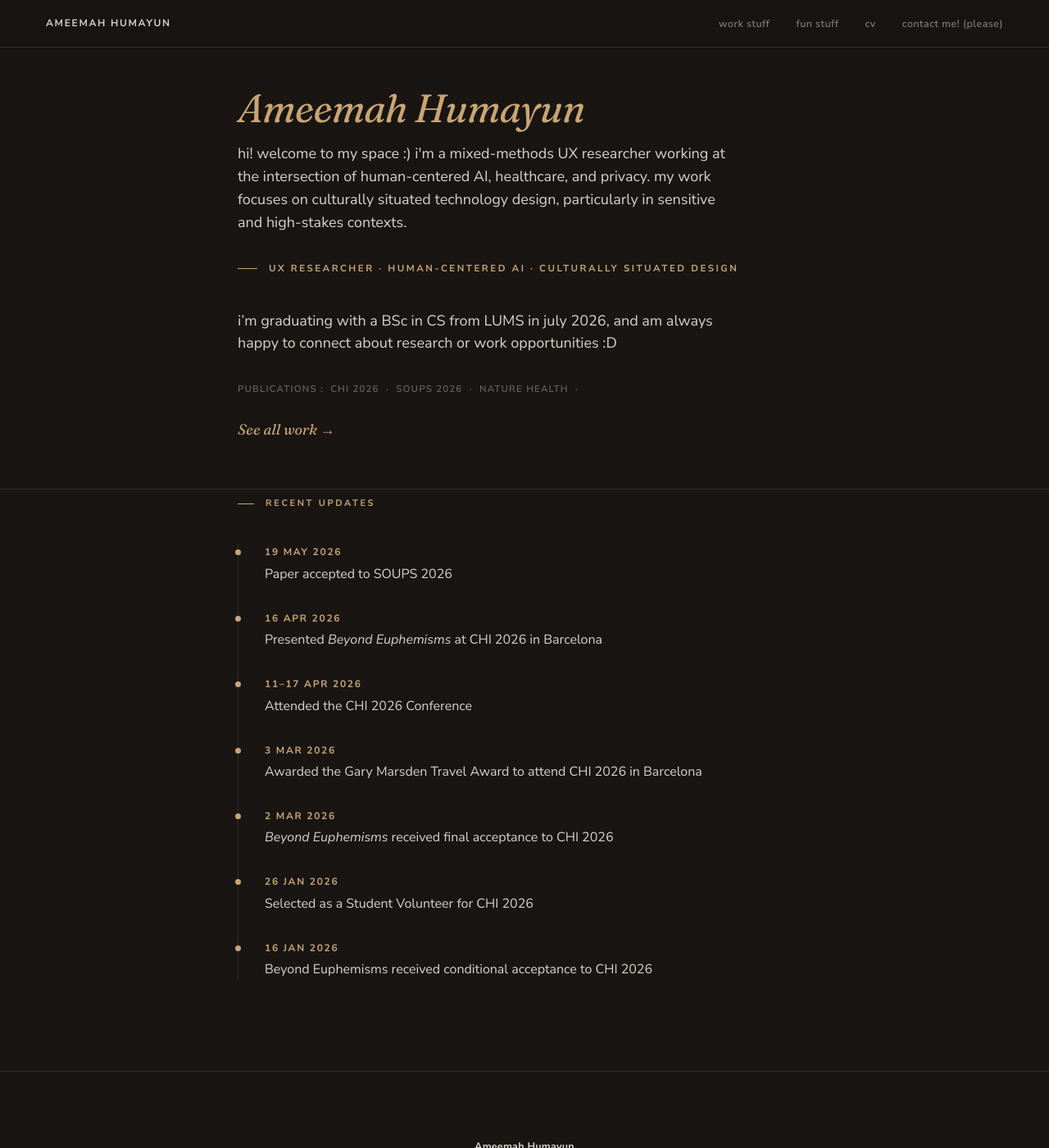
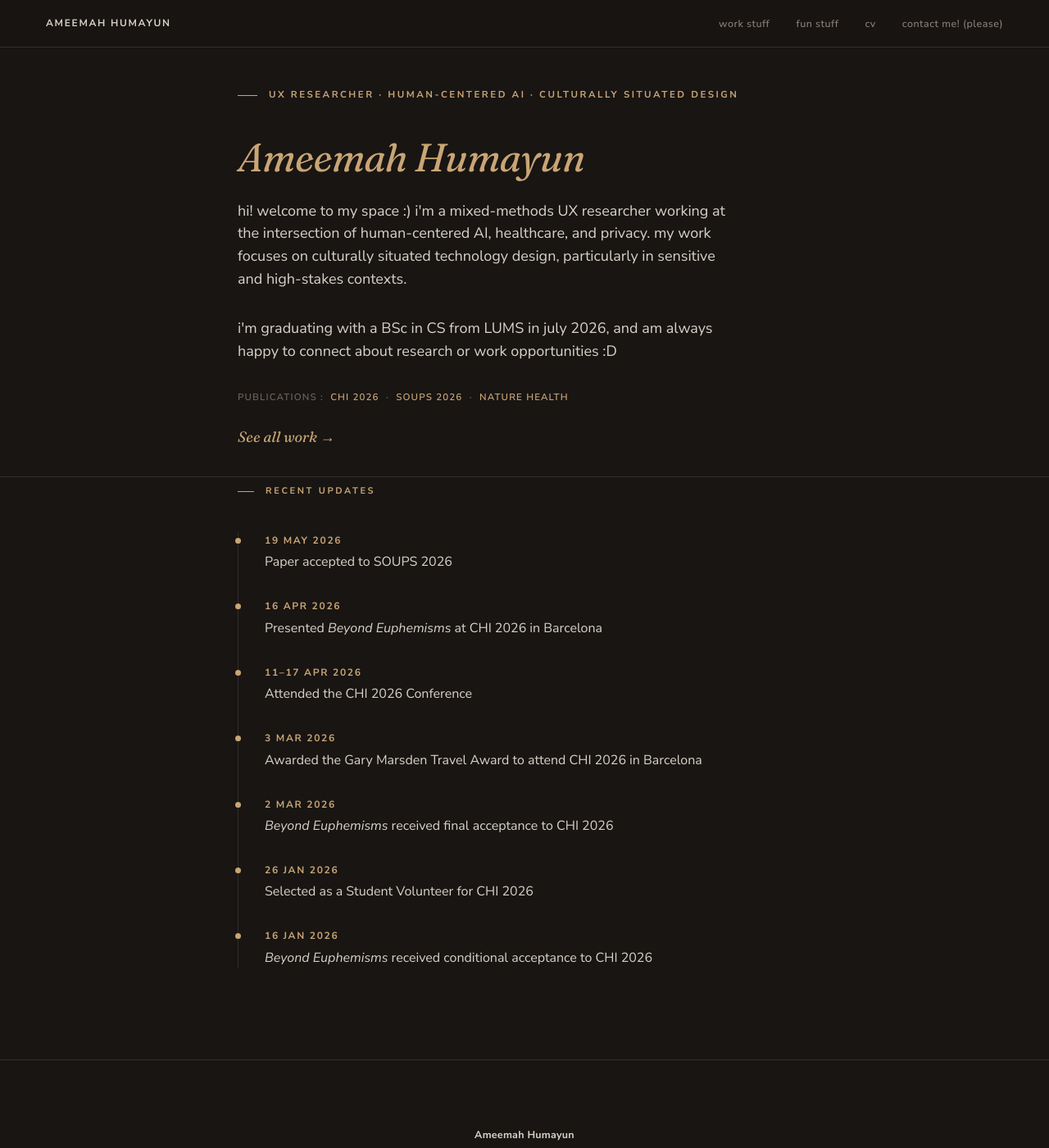
Before and after one commit to ameemahumayun/ameemahumayun.github.io, a Jekyll site: the page built from index.html, in a window 1280 px wide and 1400 px high. Shown: the whole window at 82% size. Built offline with Jekyll 4.4.1, drawn with Linux system fonts in a browser that asks for light colours.

Commit message:
Update index.html

```diff
--- a/index.html
+++ b/index.html
@@ -8,60 +8,27 @@ description: Mixed-methods UX researcher working on human-centered AI for health
 <header class="hero">
   <div class="hero__inner">
     <div class="hero__text">
-
-      <h1><span class="serif">Ameemah Humayun</span></h1>
+      <div class="eyebrow eyebrow-rule">UX Researcher · Human-Centered AI · Culturally Situated Design</div>
+      <h1 style="margin-top:0.5rem;margin-bottom:1.5rem;"><span class="serif">Ameemah Humayun</span></h1>
       <p class="lead" style="max-width:600px;">hi! welcome to my space :) i'm a mixed-methods UX researcher working at the intersection of human-centered AI, healthcare, and privacy. my work focuses on culturally situated technology design, particularly in sensitive and high-stakes contexts.</p>
-    <div class="eyebrow eyebrow-rule">UX Researcher · Human-Centered AI · Culturally Situated Design</div>
-     <p class="lead" style="max-width:600px;">i’m graduating with a BSc in CS from LUMS in july 2026, and am always happy to connect about research or work opportunities :D</p>
-     <p class="eyebrow" style="margin-top:1rem;color:var(--color-text-mute);font-weight:600;letter-spacing:0.1em;">
-
-        Publications&nbsp;:&nbsp; CHI 2026 &nbsp;·&nbsp; SOUPS 2026 &nbsp;·&nbsp; Nature Health &nbsp;·&nbsp;
-          <p style="margin-top:0rem;">
-      <a href="{{ '/work/' | relative_url }}" class="serif" style="font-size:1.125rem;">See all work &rarr;</a>
-    </p>
+      <p class="lead" style="max-width:600px;">i'm graduating with a BSc in CS from LUMS in july 2026, and am always happy to connect about research or work opportunities :D</p>
+      <p class="eyebrow" style="margin-top:1.5rem;color:var(--color-text-mute);font-weight:600;letter-spacing:0.1em;">
+        Publications&nbsp;:&nbsp;
+        <a href="https://doi.org/10.1145/3772318.3791315" target="_blank" rel="noopener" style="color:var(--color-accent);">CHI 2026</a> &nbsp;·&nbsp;
+        <a href="#" target="_blank" rel="noopener" style="color:var(--color-accent);">SOUPS 2026</a> &nbsp;·&nbsp;
+        <a href="#" target="_blank" rel="noopener" style="color:var(--color-accent);">Nature Health</a>
+      </p>
+      <p style="margin-top:1.5rem;">
+        <a href="{{ '/work/' | relative_url }}" class="serif" style="font-size:1.125rem;">See all work &rarr;</a>
       </p>
     </div>
   </div>
 </header>
-    <!-- Circular portrait. Replace this <div> with:
-         <img class="hero__avatar" src="{{ '/assets/images/me.jpg' | relative_url }}" alt="Ameemah Humayun"> -->
-    <!-- <div class="hero__avatar hero__avatar--placeholder">Photo<br>goes here</div>
-  </div>
-</header> -->
 
-<!-- WORK PREVIEW -->
-<!-- <section class="section" id="work">
-  <div class="container">
-    <div class="section-num">Spotlight</div>
-    <h3>Selected Work</h3>
-
-    <div class="outcomes" style="margin-top:1.5rem;">
-      <div class="outcome" style="padding:2rem 0;">
-        <a href="{{ '/work/beyond-euphemisms/' | relative_url }}" style="display:block;">
-          <div class="eyebrow" style="margin-bottom:10px;">CHI 2026 · Health AI · LLM Evaluation</div>
-          <strong style="font-size:1.5rem;color:var(--color-text-strong);">Beyond Euphemisms</strong>
-          <p style="margin-top:6px;">Designing AI for the way people actually speak — a field study and LLM evaluation that reshaped the product direction of a maternal-health AI system in Pakistan.</p>
-        </a>
-      </div> -->
-      <!-- <div class="outcome" style="padding:2rem 0;">
-        <a href="{{ '/work/' | relative_url }}" style="display:block;">
-          <div class="eyebrow" style="margin-bottom:10px;">SOUPS 2026 · Privacy · Qualitative UX</div>
-          <strong style="font-size:1.5rem;color:var(--color-text-strong);">Sharing Digital Devices Is Normal &amp; Cultural</strong>
-          <p style="margin-top:6px;">Privacy and security challenges in collectivist immigrant households — surfacing the mismatch between single-user device assumptions and shared-device realities.</p>
-        </a>
-      </div>
-    </div> -->
-
-
-  <!-- </div>
-</section> -->
-
-<!-- RECENT / UPDATES — paste into index.html, e.g. after the WORK PREVIEW section -->
-<section class="section" id=Recent Updates"">
+<!-- RECENT UPDATES -->
+<section class="section" id="recent-updates">
   <div class="container">
     <div class="section-num">Recent Updates</div>
-    <!-- <h2>Updates.</h2> -->
-
     <div class="timeline">
       <div class="timeline__item">
         <div class="timeline__date">19 May 2026</div>
@@ -83,13 +50,13 @@ description: Mixed-methods UX researcher working on human-centered AI for health
         <div class="timeline__date">2 Mar 2026</div>
         <div class="timeline__text"><em>Beyond Euphemisms</em> received final acceptance to CHI 2026</div>
       </div>
-       <div class="timeline__item">
+      <div class="timeline__item">
         <div class="timeline__date">26 Jan 2026</div>
         <div class="timeline__text">Selected as a Student Volunteer for CHI 2026</div>
       </div>
       <div class="timeline__item">
         <div class="timeline__date">16 Jan 2026</div>
-        <div class="timeline__text">Beyond Euphemisms</em> received conditional acceptance to CHI 2026</div>
+        <div class="timeline__text"><em>Beyond Euphemisms</em> received conditional acceptance to CHI 2026</div>
       </div>
     </div>
   </div>
```
